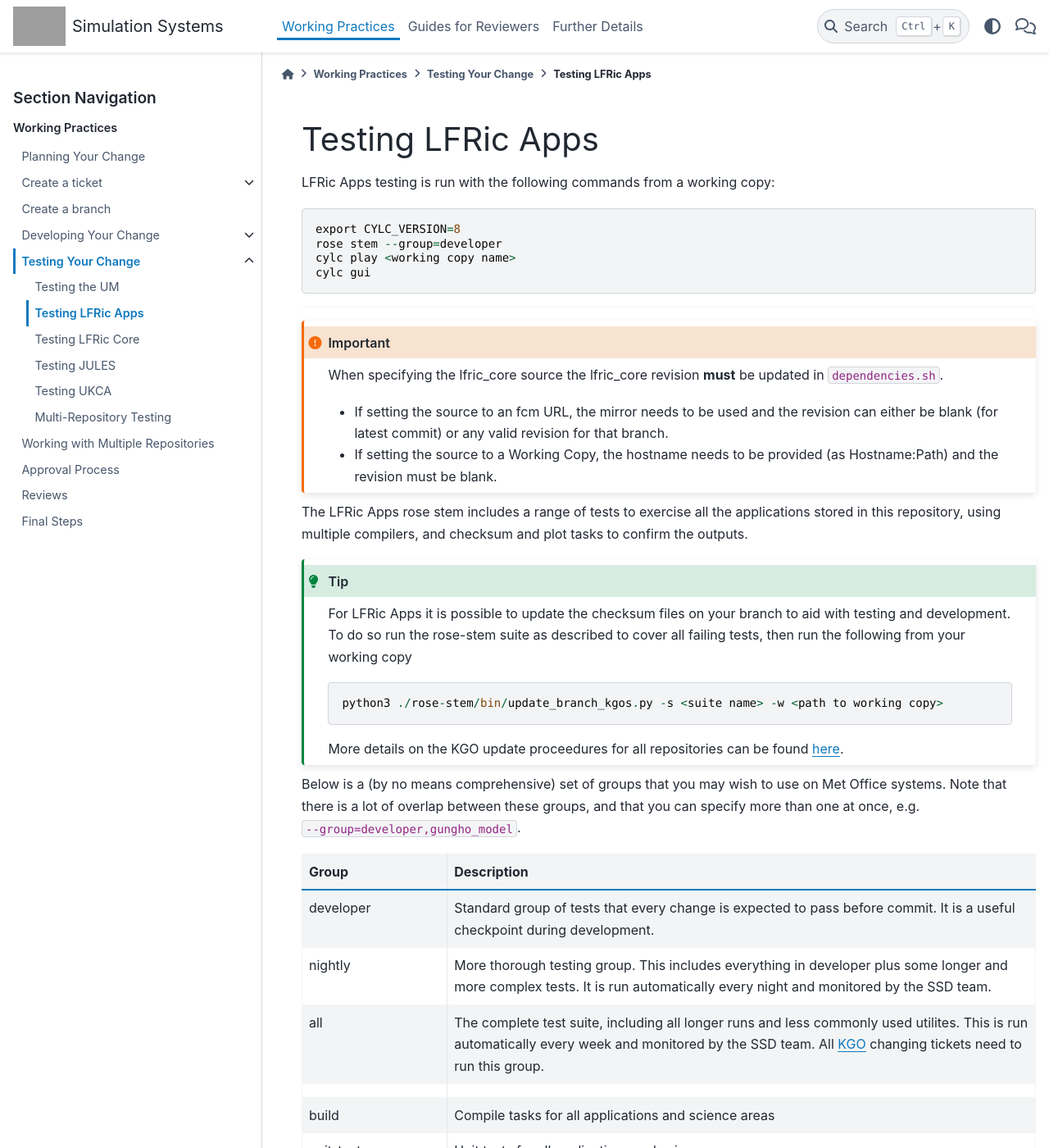
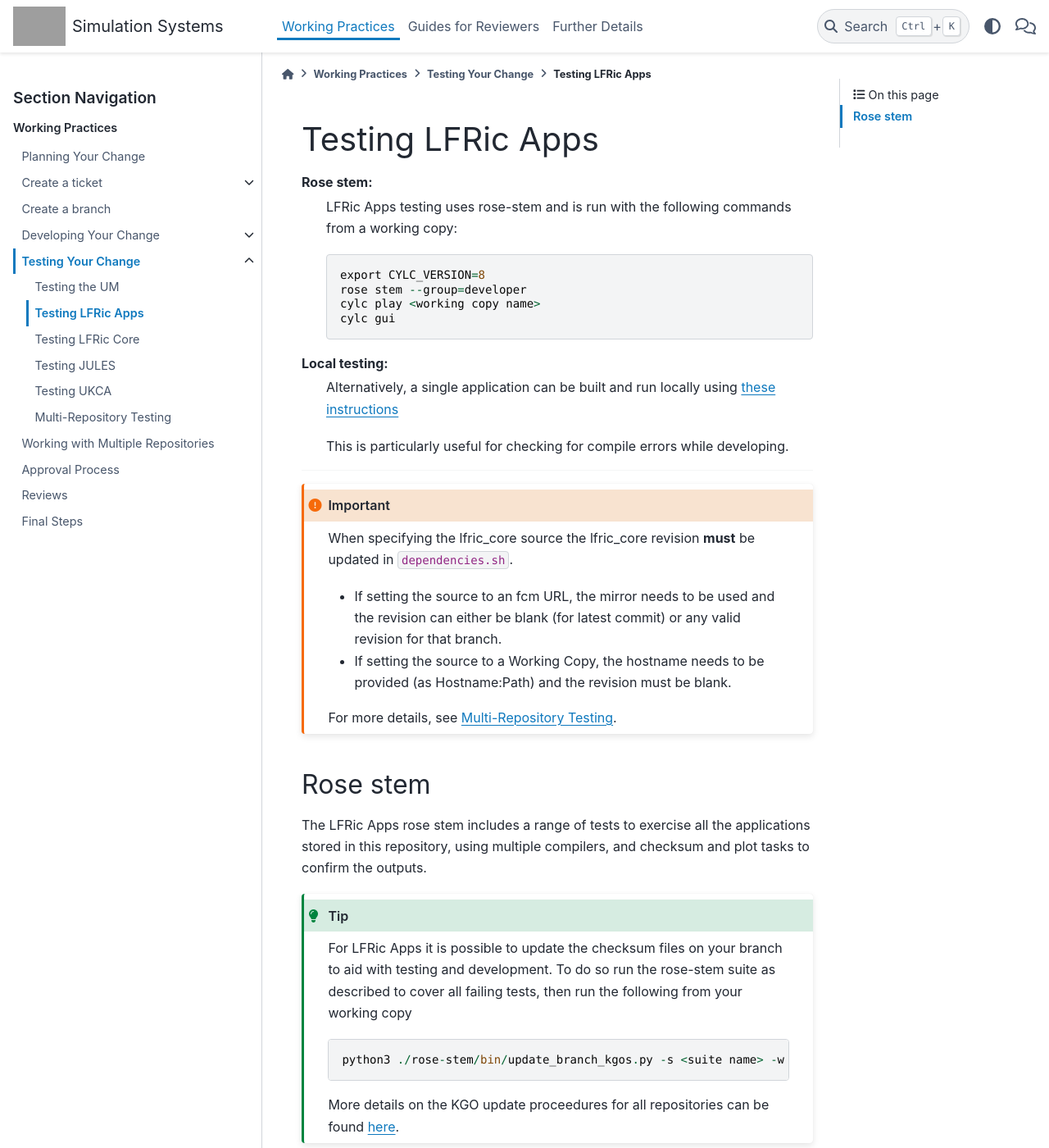
Before and after one commit to MetOffice/simulation-systems, a Sphinx documentation site: the page built from source/WorkingPractices/TestSuites/lfric_apps.rst, in a window 1280 px wide and 1400 px high. Shown: the whole window at 82% size. Built offline with Sphinx 7.4.7 and the PyData theme 0.15.4, drawn with Linux system fonts in a browser that asks for light colours; grey boxes are pictures that could not be loaded.

Commit message:
add local builds link

```diff
--- a/source/WorkingPractices/TestSuites/lfric_apps.rst
+++ b/source/WorkingPractices/TestSuites/lfric_apps.rst
@@ -3,14 +3,22 @@
 Testing LFRic Apps
 ==================
 
-LFRic Apps testing is run with the following commands from a working copy:
+Rose stem:
+    LFRic Apps testing uses rose-stem and is run with the following commands
+    from a working copy:
 
-.. code-block::
+    .. code-block::
 
-    export CYLC_VERSION=8
-    rose stem --group=developer
-    cylc play <working copy name>
-    cylc gui
+        export CYLC_VERSION=8
+        rose stem --group=developer
+        cylc play <working copy name>
+        cylc gui
+
+Local testing:
+    Alternatively, a single application can be built and run locally using
+    `these instructions <https://code.metoffice.gov.uk/trac/lfric_apps/wiki/local_builds>`_
+
+    This is particularly useful for checking for compile errors while developing.
 
 -----
 
@@ -21,6 +29,11 @@ LFRic Apps testing is run with the following commands from a working copy:
     * If setting the source to an fcm URL, the mirror needs to be used and the revision can either be blank (for latest commit) or any valid revision for that branch.
     * If setting the source to a Working Copy, the hostname needs to be provided (as Hostname:Path) and the revision must be blank.
 
+    For more details, see :ref:`multi-repo_testing`.
+
+
+Rose stem
+---------
 The LFRic Apps rose stem includes a range of tests to exercise all the applications
 stored in this repository, using multiple compilers, and checksum and plot tasks to
 confirm the outputs.
```
